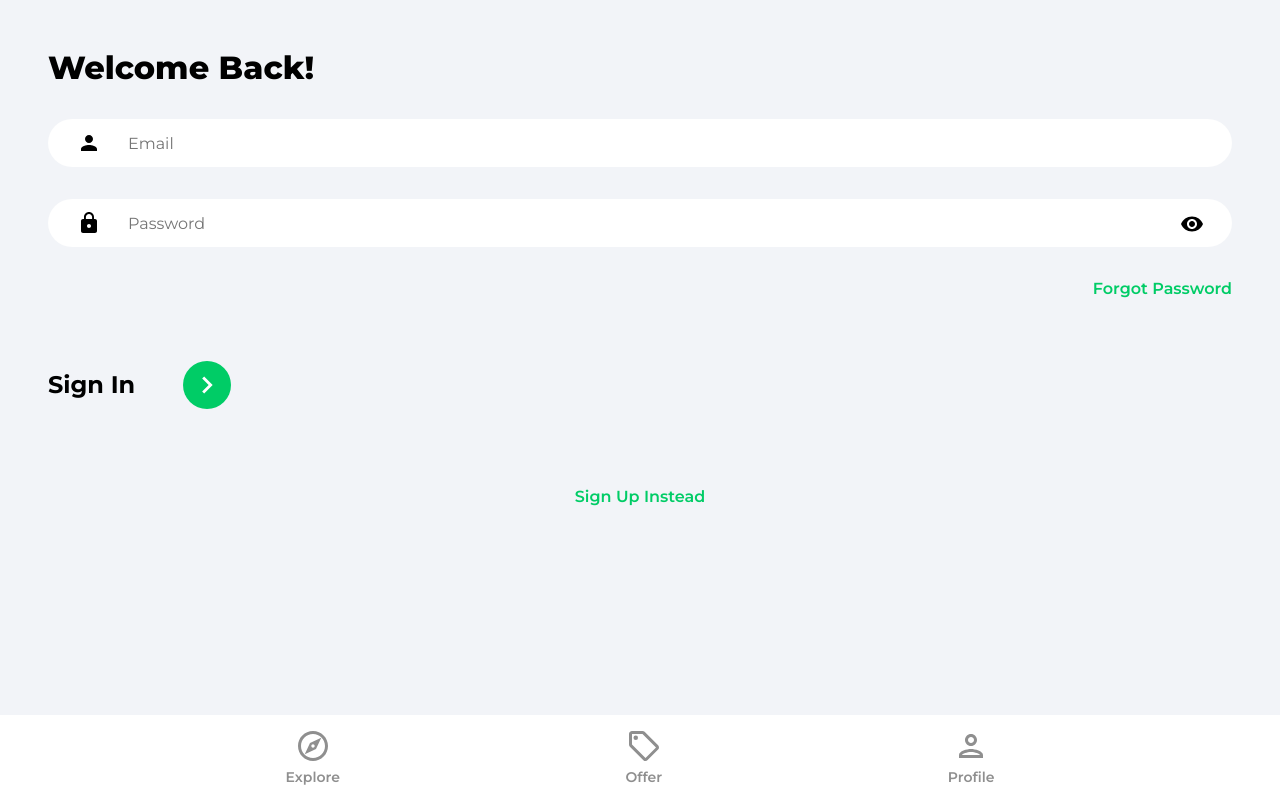
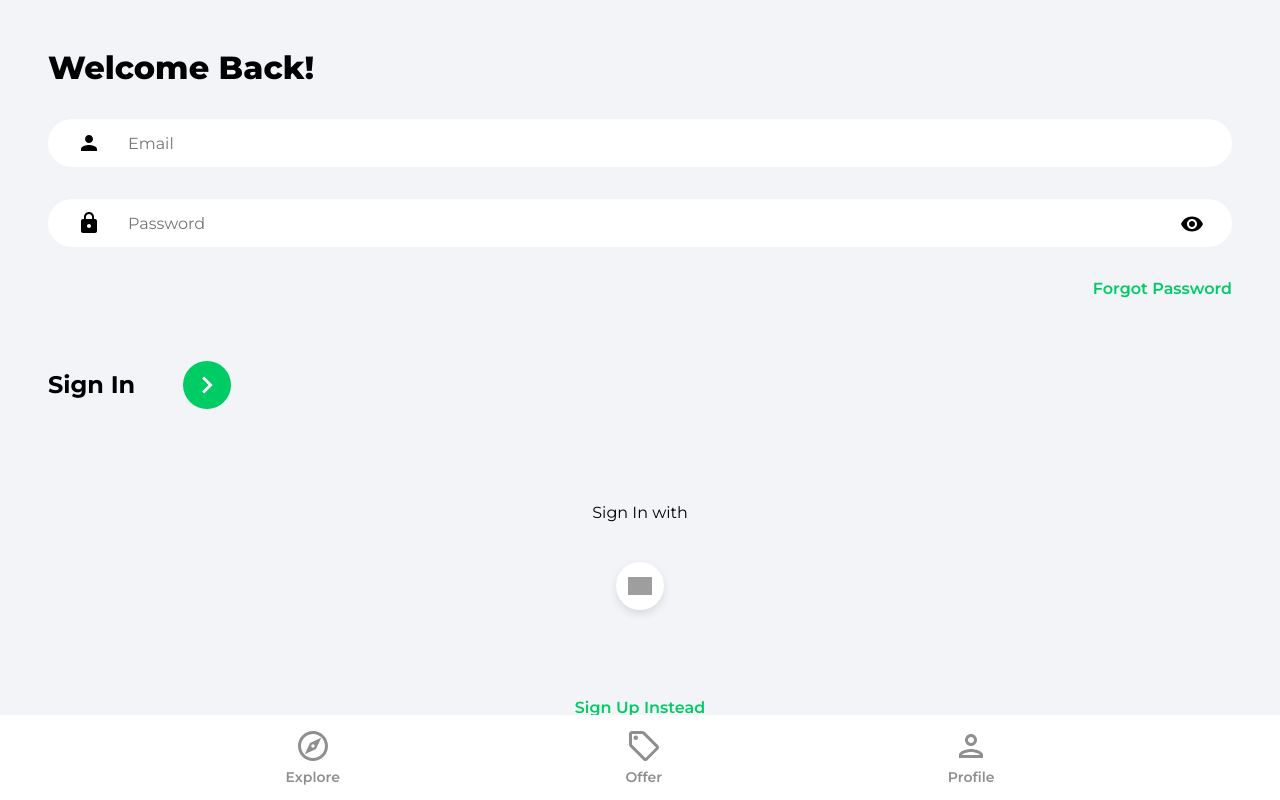
Before and after one commit to heuzin/house-market, a React (Create React App) app: page /sign-in in a window 1280 px wide. Built offline with nearby package versions, Linux system fonts and the light colour scheme; no server answers; grey boxes are pictures that could not be loaded.

Commit message:
Google OAuth

```diff
--- /dev/null
+++ b/src/components/OAuth.jsx
@@ -0,0 +1,49 @@
+import { useLocation, useNavigate } from "react-router-dom";
+import { getAuth, signInWithPopup, GoogleAuthProvider } from "firebase/auth";
+import { doc, setDoc, getDoc, serverTimestamp } from "firebase/firestore";
+import { db } from "../firebase.config";
+import { toast } from "react-toastify";
+import { ReactComponent as googleIcon } from "../assets/svg/googleIcon.svg";
+
+const OAuth = () => {
+  const navigate = useNavigate();
+  const location = useLocation();
+
+  const onGoogleClick = async () => {
+    try {
+      const auth = getAuth();
+      const provider = new GoogleAuthProvider();
+      const result = await signInWithPopup(auth, provider);
+      const user = result.user;
+
+      // Check for user
+      const docRef = doc(db, "users", user.uid);
+      const docSnap = await getDoc(docRef);
+
+      // If user doesn't exist, create user
+      if (!docSnap.exists()) {
+        await setDoc(doc(db, "users", user.uid), {
+          name: user.displayName,
+          email: user.email,
+          timestamp: serverTimestamp(),
+        });
+      }
+
+      navigate("/");
+    } catch (error) {
+      console.error(error);
+      toast.error("Could not authorize with Google");
+    }
+  };
+
+  return (
+    <div className="socialLogin">
+      <p>Sign {location.pathname === "/sign-up" ? "Up" : "In"} with </p>
+      <button className="socialIconDiv" onClick={onGoogleClick}>
+        <img className="socialIconImg" src={googleIcon} alt="google" />
+      </button>
+    </div>
+  );
+};
+
+export default OAuth;
--- a/src/pages/SignIn.jsx
+++ b/src/pages/SignIn.jsx
@@ -4,6 +4,7 @@
 import { getAuth, signInWithEmailAndPassword } from "firebase/auth";
 import { ReactComponent as ArrowRightIcon } from "../assets/svg/keyboardArrowRightIcon.svg";
 import visibilityIcon from "../assets/svg/visibilityIcon.svg";
+import OAuth from "../components/OAuth";
 
 const SignIn = () => {
   const navigate = useNavigate();
@@ -89,7 +90,7 @@
         </div>
       </form>
 
-      {/* Google OAuth */}
+      <OAuth />
 
       <Link to="/sign-up" className="registerLink">
         Sign Up Instead
--- a/src/pages/SignUp.jsx
+++ b/src/pages/SignUp.jsx
@@ -10,6 +10,7 @@
 import { db } from "../firebase.config";
 import { ReactComponent as ArrowRightIcon } from "../assets/svg/keyboardArrowRightIcon.svg";
 import visibilityIcon from "../assets/svg/visibilityIcon.svg";
+import OAuth from "../components/OAuth";
 
 const SignUp = () => {
   const navigate = useNavigate();
@@ -114,7 +115,7 @@
         </div>
       </form>
 
-      {/* Google OAuth */}
+      <OAuth />
 
       <Link to="/sign-in" className="registerLink">
         Sign In Instead
```
